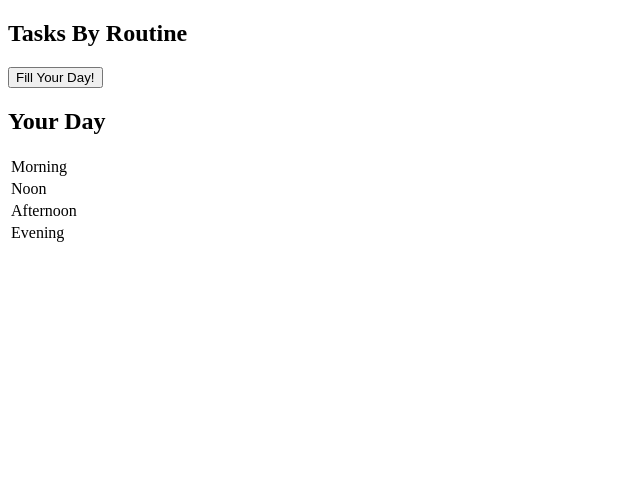
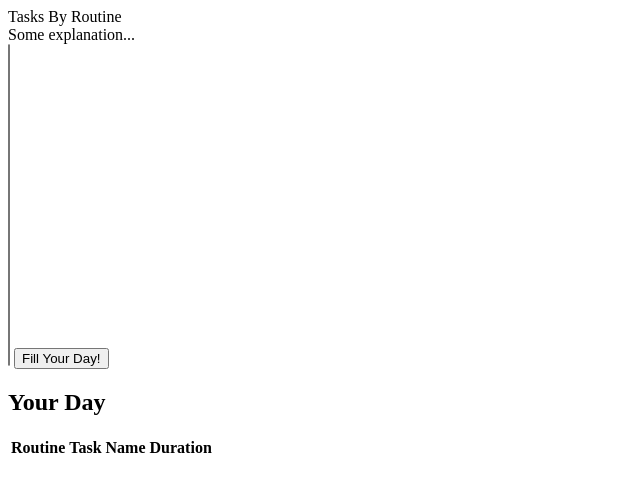
Before and after one commit to askelip/pcalc, a Symfony app: template templates/home/index.html.twig in a window 1280 px wide. Shown: the top 492 px of the page, without its empty margins (0-640 px from the left). Run offline with Twig, Linux system fonts and the light colour scheme; the template is opened without the code that fills it, so the values that code supplies are empty; some libraries are stand-ins or nearby versions.

Commit message:
implemented the pcalc controller logic

```diff
--- a/src/Entity/Task.php
+++ b/src/Entity/Task.php
@@ -68,9 +68,4 @@ class Task
 
         return $this;
     }
-
-    public function __toString(): string
-    {
-        return $this->getName();
-    }
 }
--- a/src/Repository/TaskRepository.php
+++ b/src/Repository/TaskRepository.php
@@ -39,6 +39,11 @@ class TaskRepository extends ServiceEntityRepository
         }
     }
 
+    public function findAll(): array
+    {
+        return $this->findBy(array(), array('routine' => 'ASC'));
+    }
+
 //    /**
 //     * @return Task[] Returns an array of Task objects
 //     */
--- a/templates/home/index.html.twig
+++ b/templates/home/index.html.twig
@@ -4,24 +4,34 @@
 
 {% block body %}
     <div class="container">
-        <div class="row">
+        <div class="row" data-controller="pcalc">
             <div class="col-sm">
-                <h2>Tasks By Routine</h2>
-                <button type="button" class="btn btn-primary">Fill Your Day!</button>
-                <ul class="list-group">
-                {% for task in tasks %}
-                    <li class="list-group-item">{{ task }}</li>
-                {% endfor %}
-                </ul>
-
+                <div>
+                <label class="form-label">Tasks By Routine
+                    <div id="desc" class="form-text">
+                        Some explanation...
+                    </div>
+                    <select name="tasks" multiple size="20" class="form-select" multiple aria-label="multiple select example" data-pcalc-target="tasks">
+                        {% for task in tasks %}
+                            <option value="{{ task.id }}" data-task-id-value="{{ task.id }}" data-task-name-value="{{ task.name }}" data-task-routine-name-value="{{ task.routine.name }}" data-task-routine-id-value="{{ task.routine.id }}" data-task-duration-value="{{ task.durationminutes }}">{{ task.name }} ({{ task.routine.name }}, {{ task.durationminutes }}m)</option>
+                        {% endfor %}
+                    </select>
+                </label>
+                <button type="button" data-action="click->pcalc#fill" class="btn btn-primary">Fill Your Day!</button>
+                </div>
+                <div data-pcalc-target="message"></div>
             </div>
             <div class="col-sm">
                 <h2>Your Day</h2>
-                <table class="table">
-                    <tr><td>Morning</td></tr>
-                    <tr><td>Noon</td></tr>
-                    <tr><td>Afternoon</td></tr>
-                    <tr><td>Evening</td></tr>
+                <table class="table" id="daily_routine" data-pcalc-target="table">
+                    <thead>
+                        <tr scope="col">
+                            <th>Routine</th>
+                            <th>Task Name</th>
+                            <th>Duration</th>
+                        </tr>
+                    </thead>
+                    <tbody data-pcalc-target="tbody"></tbody>
                 </table>
             </div>
         </div>
```
Also changed, not shown: assets/controllers/pcalc_controller.js (added, +41 -0 lines), templates/base.html.twig (+0 -1 lines).
